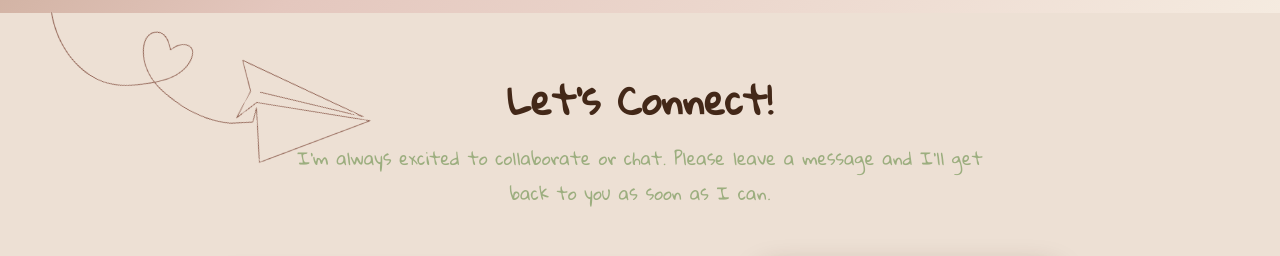
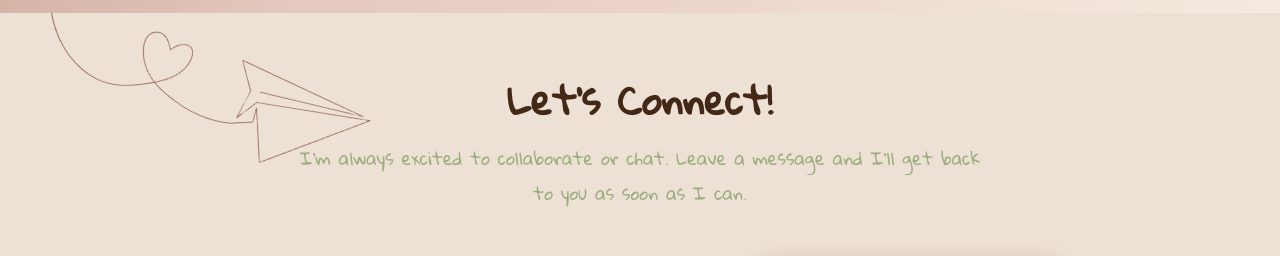
Before and after one commit to cd0an/Cindy-Doan-Website, a plain HTML site: page index.html in a window 1280 px wide. Shown: the part 2465-2721 px from the top of the page. Drawn offline with Linux system fonts and the light colour scheme.

Commit message:
Update index.html

```diff
--- a/index.html
+++ b/index.html
@@ -243,7 +243,7 @@
             <!-- Title and description -->
              <div class = "connect-top-text">
                 <h2>Let's Connect!</h2>
-                <p>I'm always excited to collaborate or chat. Please leave a message and I'll get back to you as soon as I can.</p>
+                <p>I'm always excited to collaborate or chat. Leave a message and I'll get back to you as soon as I can.</p>
             </div>
 
             <div class = "connect-container">
```
